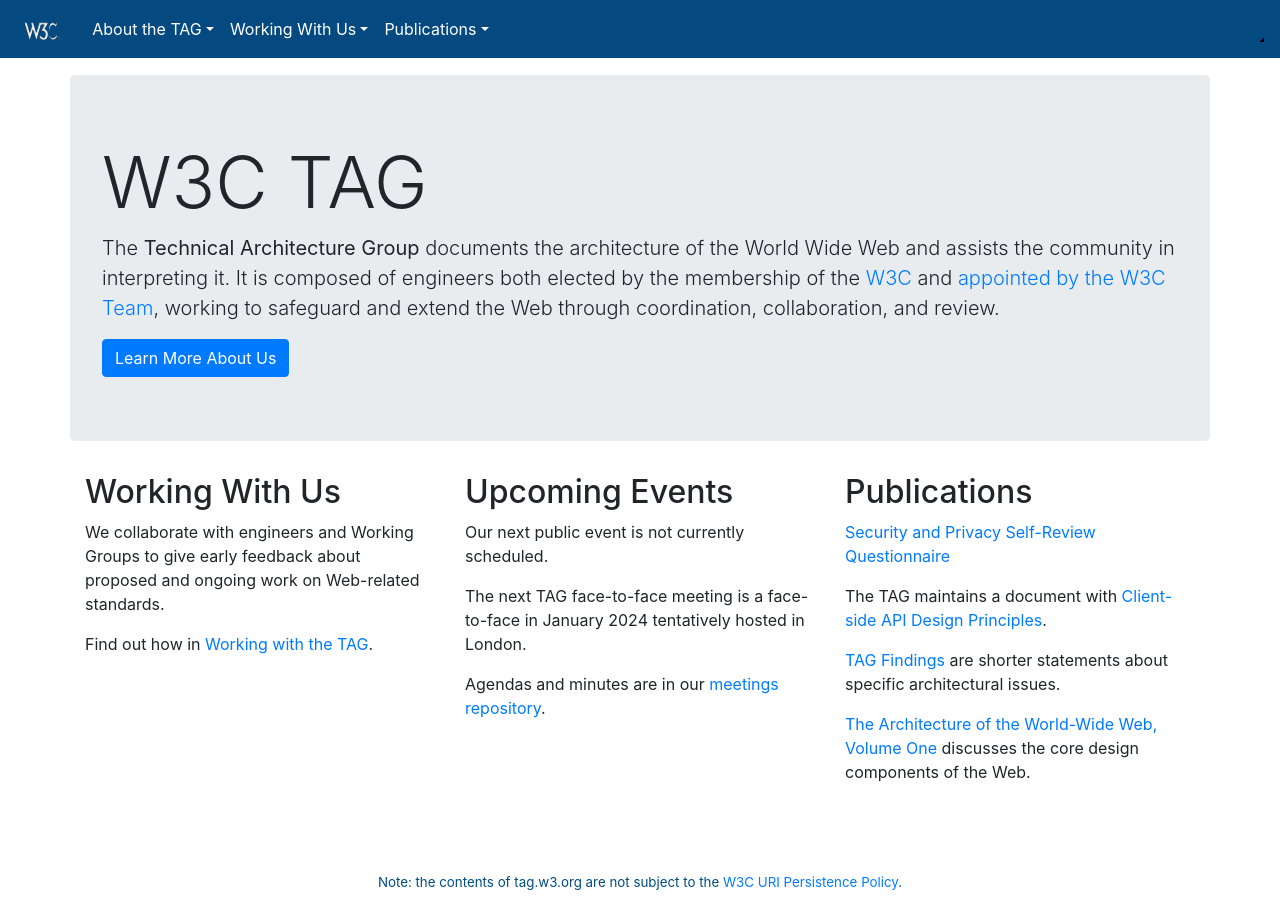
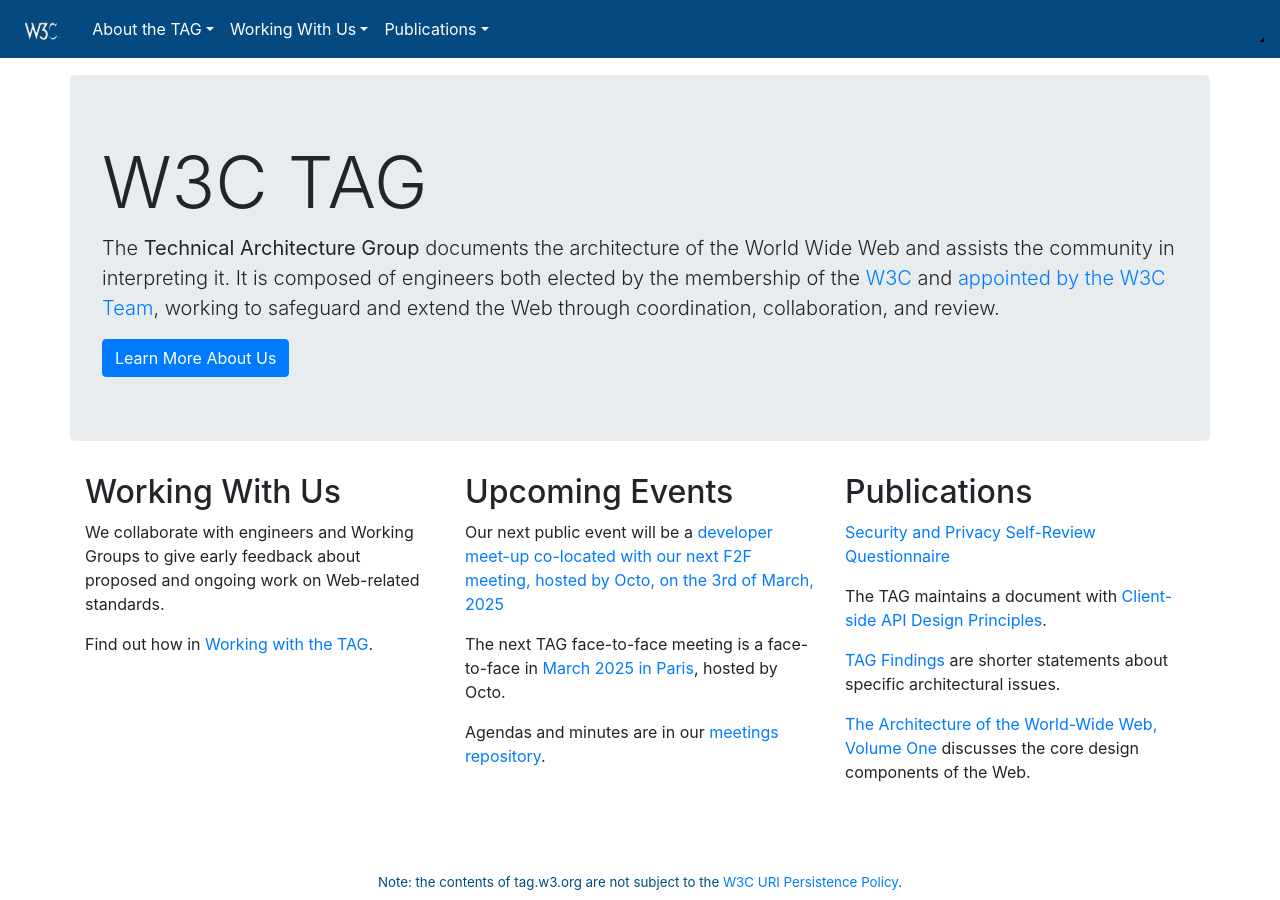
Before and after one commit to w3ctag/tag.w3.org, a Jekyll site: the page built from index.md, in a window 1280 px wide. Built offline with Jekyll 4.4.1, drawn with Linux system fonts in a browser that asks for light colours; nearby versions of some CDN libraries; library files that are not in the unit come from our copies.

Commit message:
Update index.md

```diff
--- a/index.md
+++ b/index.md
@@ -18,11 +18,11 @@
 
 <h2><span class="glyphicon glyphicon-calendar" aria-hidden="true"></span> Upcoming Events</h2>
 
-<p>Our next public event is not currently scheduled.</p>
+<p>Our next public event will be a <a href="https://evenement.octo.com/inscription-à-lévénement-du-3-mars-meet-the-tag">developer meet-up co-located with our next F2F meeting, hosted by Octo, on the 3rd of March, 2025</a></p>
 
-<p>The next TAG face-to-face meeting is a face-to-face in January 2024 tentatively hosted in London.</p>
+<p>The next TAG face-to-face meeting is a face-to-face in <a href="https://github.com/w3ctag/meetings/tree/gh-pages/2025/03-Paris">March 2025 in Paris</a>, hosted by Octo.</p>
 
-<p>Agendas and minutes are in our <a href="https://github.com/w3ctag/meetings">meetings repository</a>.</p>
+<p>Agendas and minutes are in our <a href="[https://github.com/w3ctag/meetings](https://github.com/w3ctag/meetings/tree/gh-pages/2025">meetings repository</a>.</p>
 
 </div>
 <div class="col-sm-4">
```
